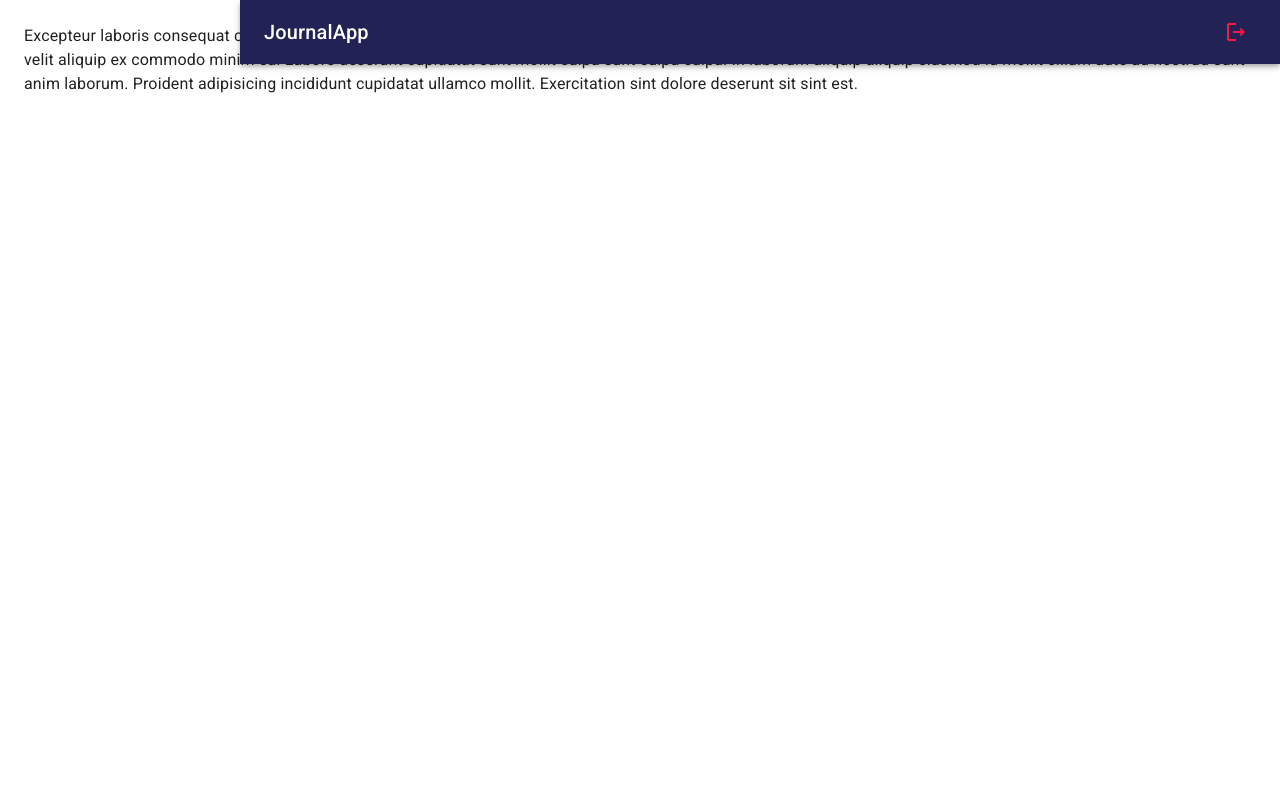
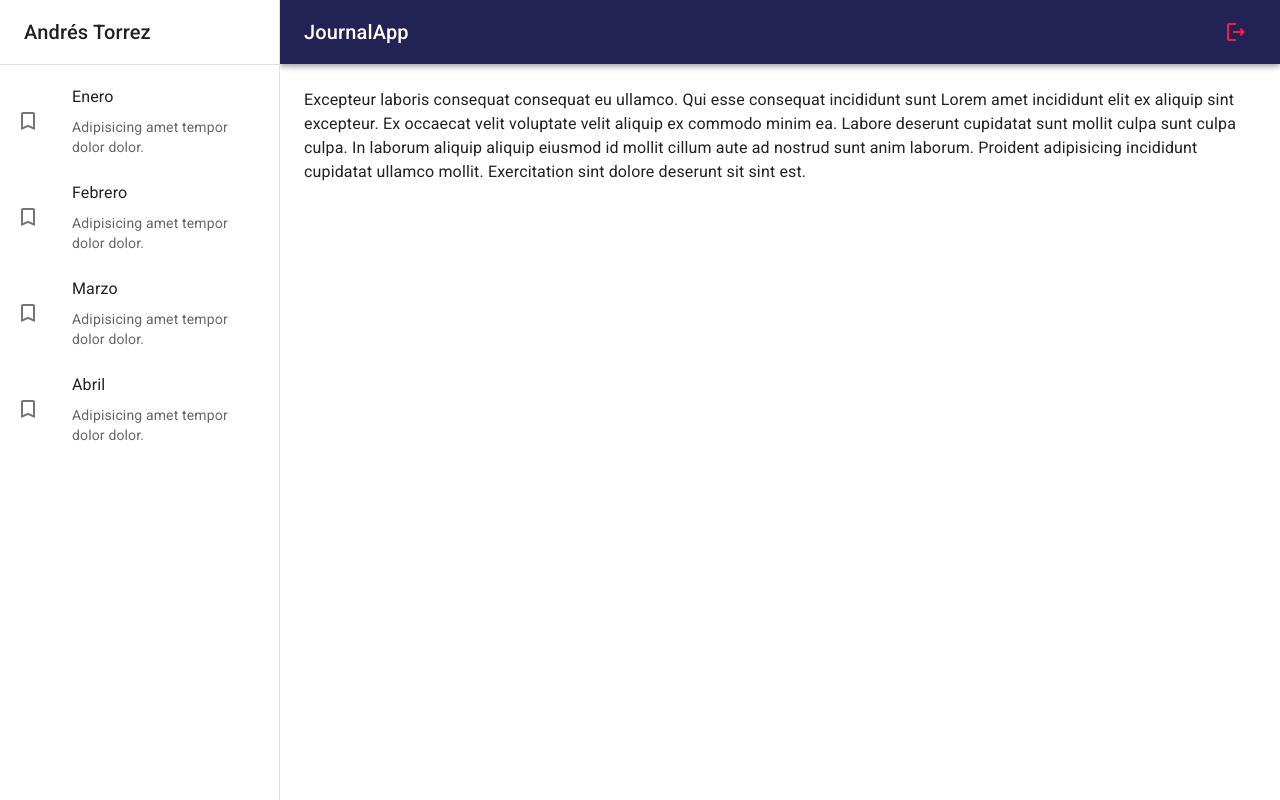
Before and after one commit to AndresTorrezAT/journal-app, a React (Vite) app: page / in a window 1280 px wide. Built offline with nearby package versions, Linux system fonts and the light colour scheme.

Commit message:
014 terminado

```diff
--- /dev/null
+++ b/src/journal/components/SideBar.jsx
@@ -0,0 +1,51 @@
+import { TurnedInNot } from '@mui/icons-material';
+import { Box, Divider, Drawer, Grid, List, ListItem, ListItemButton, ListItemIcon, ListItemText, Toolbar, Typography } from '@mui/material';
+
+
+
+export const SideBar = ({ drawerWidth = 240 }) => {
+  return (
+    <Box
+        component='nav'
+        sx={{ width: { sm: drawerWidth }, flexShrink: { sm: 0 } }}
+    >
+        <Drawer
+            variant='permanent' // temporary
+            open
+            sx={{
+                display: { xs: 'block' },
+                '& .MuiDrawer-paper': { boxSizing: 'border-box', width: drawerWidth }
+            }}
+        >
+            <Toolbar>
+                <Typography variant='h6' noWrap component='div'>
+                    Andrés Torrez
+                </Typography>
+            </Toolbar>
+            <Divider/>
+
+            <List>
+                {
+                    ['Enero', 'Febrero', 'Marzo', 'Abril'].map( text => (
+                        <ListItem key={ text } disablePadding>
+                            <ListItemButton>
+
+                                <ListItemIcon>
+                                    <TurnedInNot/>
+                                </ListItemIcon>
+
+                                <Grid container>
+                                    <ListItemText primary={ text }/>
+                                    <ListItemText secondary={ 'Adipisicing amet tempor dolor dolor.'}/>
+                                </Grid>
+
+                            </ListItemButton>
+                        </ListItem>
+                    ))
+                }
+            </List>
+
+        </Drawer>
+    </Box>
+  )
+}
--- a/src/journal/components/index.js
+++ b/src/journal/components/index.js
@@ -1 +1,2 @@
-export * from './NavBar'
+export * from './NavBar';
+export * from './SideBar';
--- a/src/journal/layout/JournalLayout.jsx
+++ b/src/journal/layout/JournalLayout.jsx
@@ -1,23 +1,24 @@
-import { Box } from '@mui/material'; // revisar esto parece que es /system
-import { NavBar } from "../components";
+import { Box, Toolbar } from '@mui/material'; // revisar esto parece que es /system
+import { NavBar, SideBar } from "../components";
 
-const drawerWidth = 240;
+const drawerWidth = 280;
 
 export const JournalLayout = ({ children }) => {
   return (
     <Box sx={{ display: 'flex' }}>
 
       {/* Navbar drawerWidth*/}
-
       <NavBar drawerWidth={ drawerWidth } />
 
       {/* Sidebar drawerWidth*/}
+      <SideBar drawerWidth={ drawerWidth } />
 
       <Box
         component='main'
         sx={{ flexGrow: 1, p: 3 }}
       >
         {/* Toolbar */}
+        <Toolbar/>
 
         { children }
 
```
